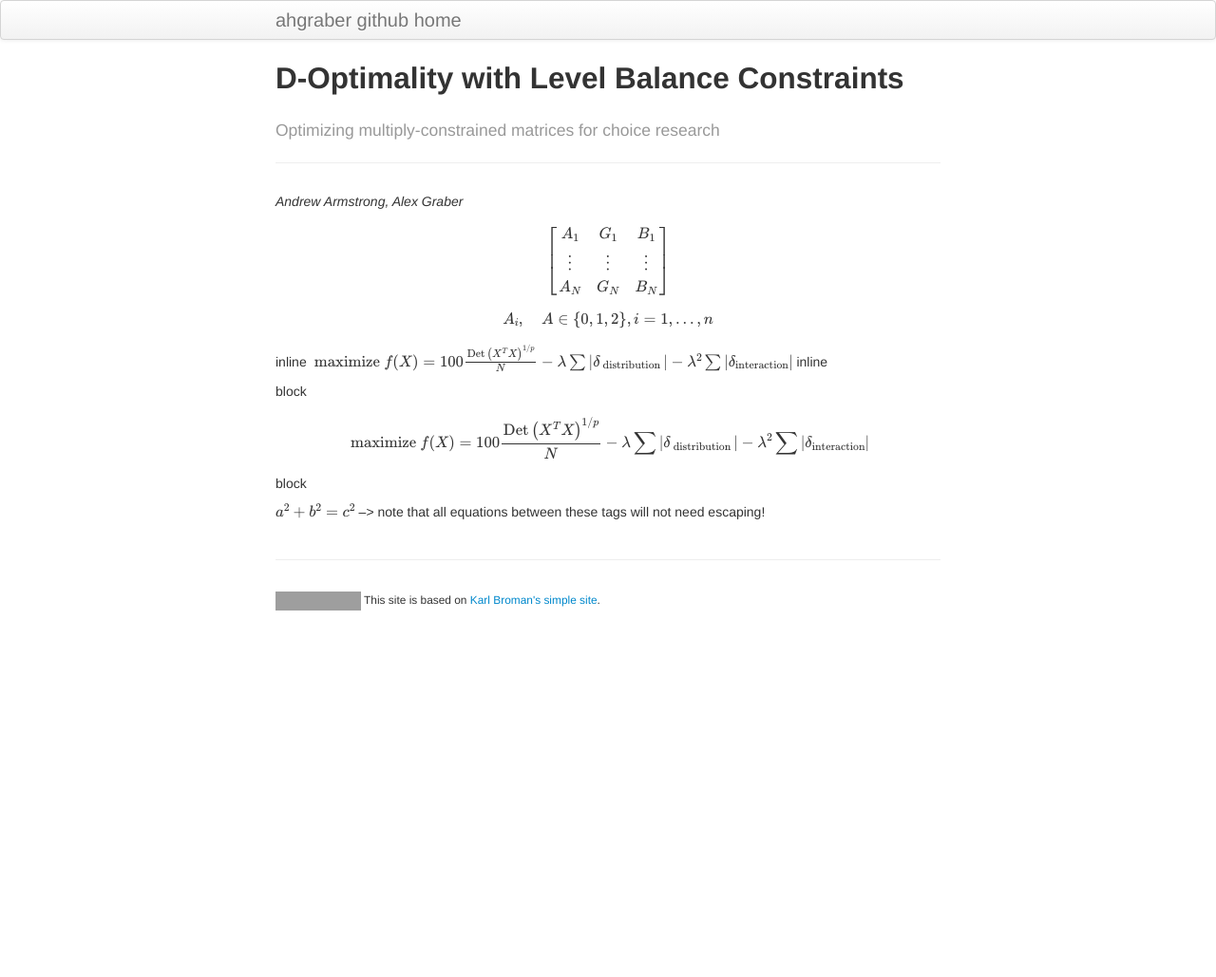
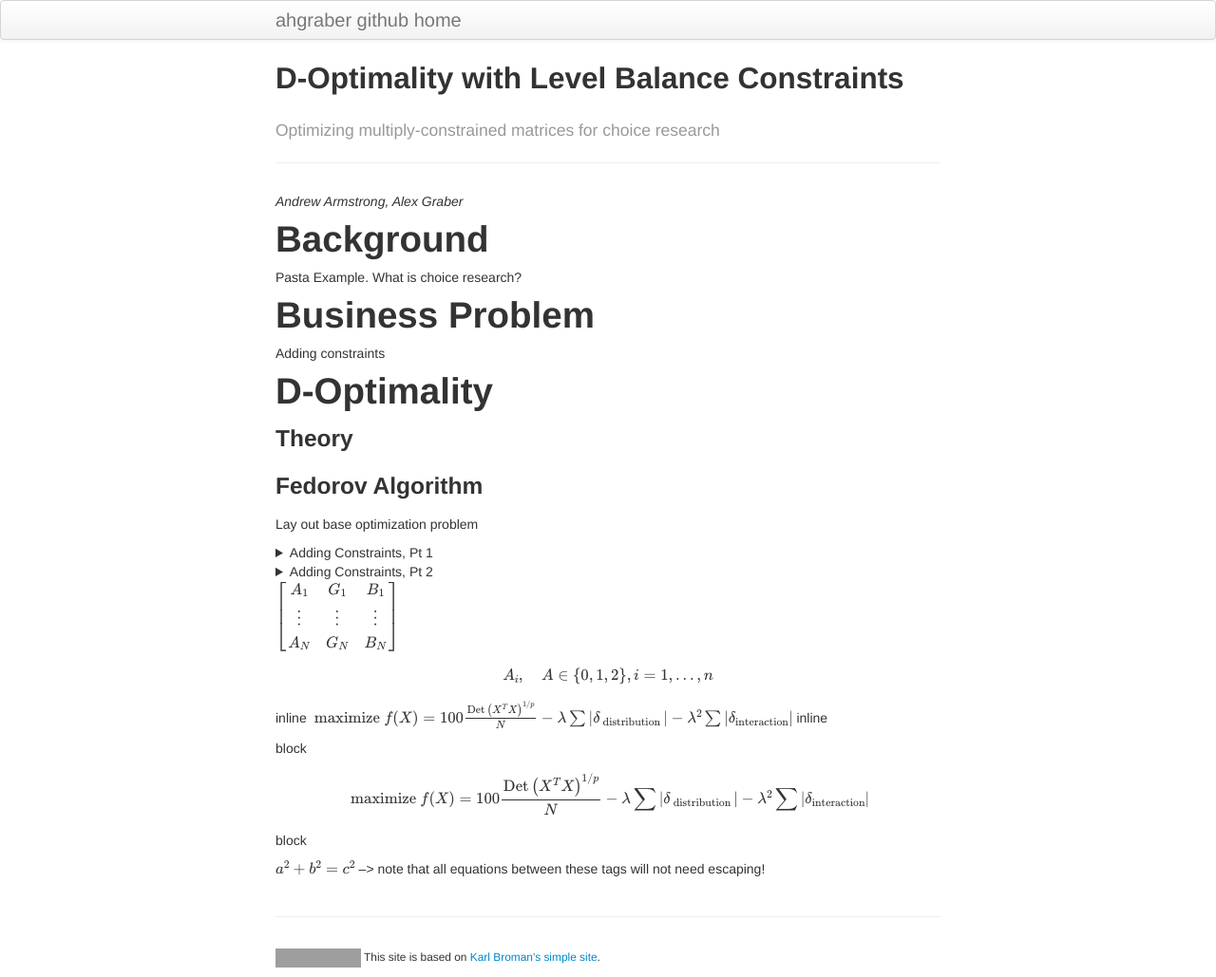
Before and after one commit to ahgraber/Fedorov, a Jekyll site: the page built from index.md, in a window 1280 px wide. Shown: the whole page at 95% size. Built offline with Jekyll 4.4.1, drawn with Linux system fonts in a browser that asks for light colours; formulas are drawn with MathJax 3; before the commit the page ends 900 px from its top, so only the background shows below that; grey boxes are pictures that could not be loaded.

Commit message:
Update index.md

```diff
--- a/index.md
+++ b/index.md
@@ -6,6 +6,48 @@
 ---
 *Andrew Armstrong, Alex Graber*
 
+# Background
+
+Pasta Example.  What is choice research?
+
+# Business Problem
+
+Adding constraints
+
+# D-Optimality
+### Theory
+
+### Fedorov Algorithm
+Lay out base optimization problem
+
+<details><summary>Adding Constraints, Pt 1</summary>
+  <div markdown = "1">
+# Adding Constraints I
+### Toy Problem
+
+
+### Model Definition
+
+# Constrained D-Optimality
+### Theory
+
+### Modified Fedorov Algorithm
+
+#### Parallelized
+
+### Genetic Algorithm
+
+  </div>
+</details>
+
+<details><summary>Adding Constraints, Pt 2</summary>
+  <div markdown = "1">
+# Adding Constraints II
+### Full Problem
+
+### Model Definition
+  </div>
+</details>
 $$
 \left[ \begin{array} { c c c } { A _ { 1 } } & { G _ { 1 } } & { B _ { 1 } } \\ { \vdots } & { \vdots } & { \vdots } \\ { A _ { N } } & { G _ { N } } & { B _ { N } } \end{array} \right]
 $$
```
